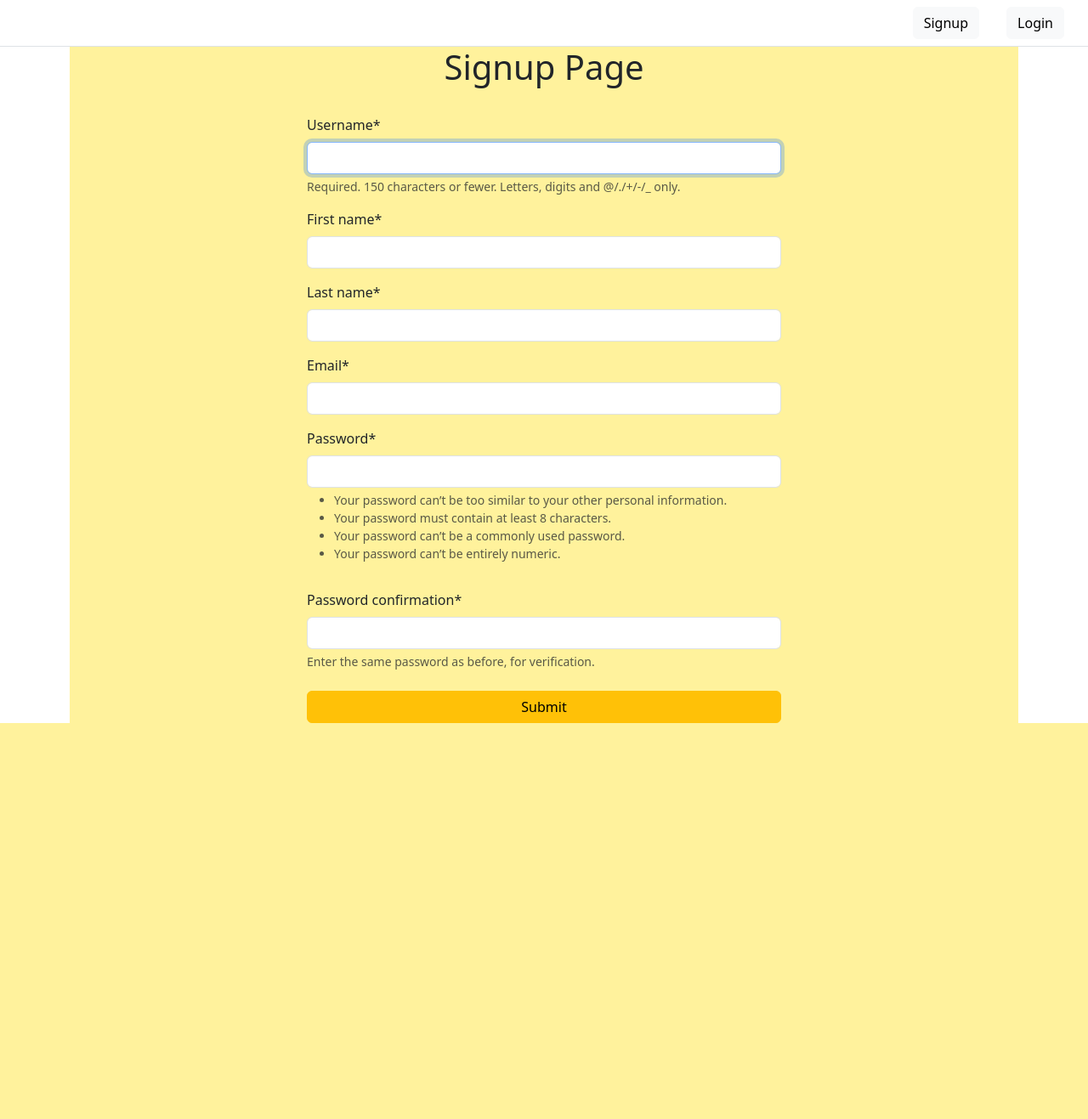
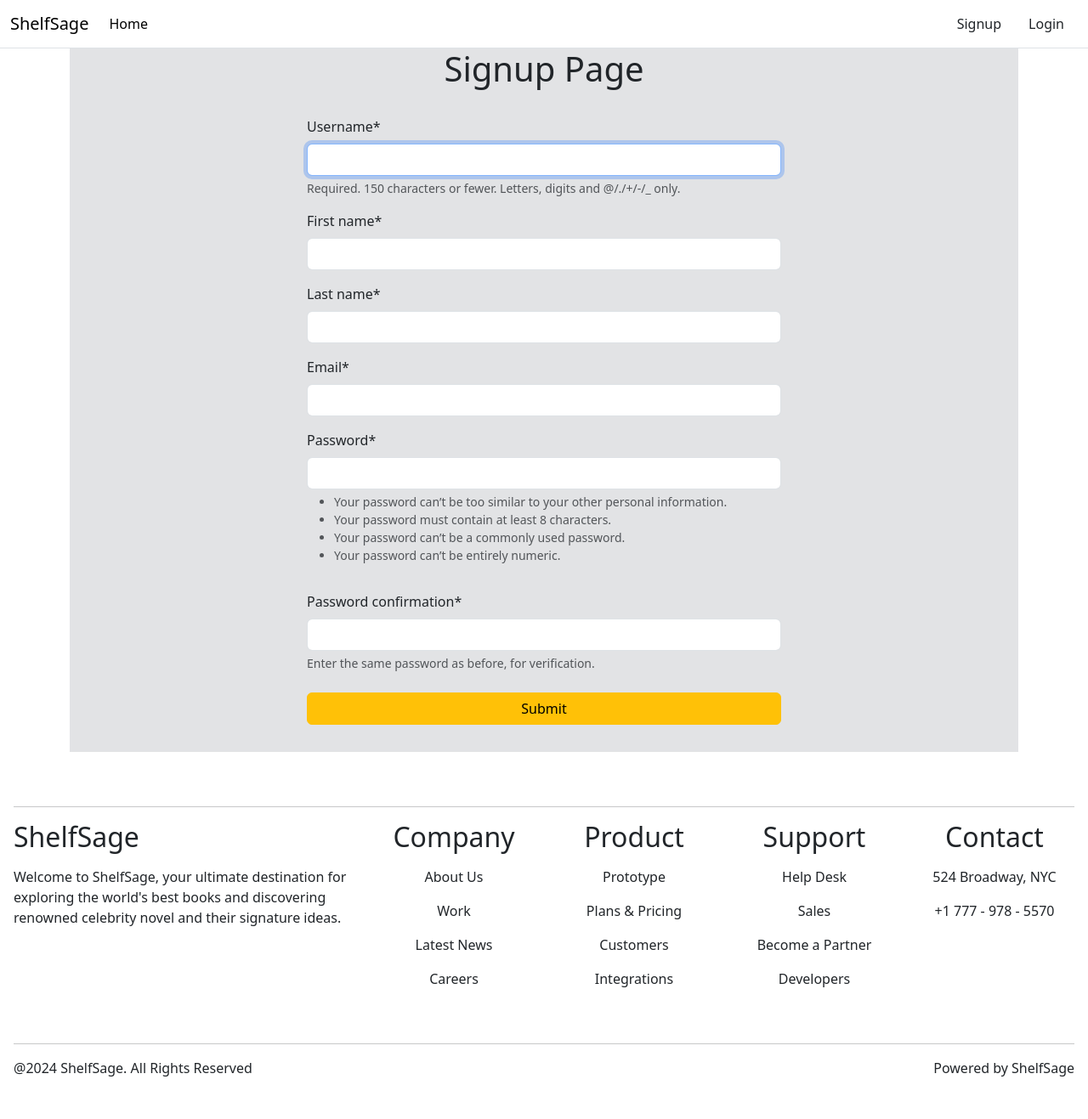
Before and after one commit to marjanhasan/ShelfSage, a Django app: page /users/signup/ in a window 1280 px wide. Shown: the whole page at 85% size. Before the commit the page ends 851 px from the top, so only its background shows below. Run offline with Django 4.2, Linux system fonts and the light colour scheme; some libraries are stand-ins or nearby versions.

Commit message:
some horrible feature added

```diff
--- a/ShelfSage/urls.py
+++ b/ShelfSage/urls.py
@@ -16,8 +16,10 @@ Including another URLconf
 """
 from django.contrib import admin
 from django.urls import path,include
+from . import views
 
 urlpatterns = [
     path('admin/', admin.site.urls),
+    path("", views.home,name="home"),
     path("users/",include('users.urls')),
 ]
--- /dev/null
+++ b/ShelfSage/views.py
@@ -0,0 +1,5 @@
+from django.shortcuts import render
+
+
+def home(request):
+    return render(request, "home.html")
--- a/templates/base.html
+++ b/templates/base.html
@@ -9,24 +9,24 @@
   <body>
     <nav class="navbar navbar-expand-lg border-bottom border-body">
       <div class="container-fluid">
-        {% comment %} <a class="navbar-brand" href="{% url '' %}">LMS</a> {% endcomment %}
+        <a class="navbar-brand" href="{% url 'home' %}">ShelfSage</a>
         <button class="navbar-toggler" type="button" data-bs-toggle="collapse" data-bs-target="#navbarSupportedContent" aria-controls="navbarSupportedContent" aria-expanded="false" aria-label="Toggle navigation"><span class="navbar-toggler-icon"></span></button>
         <div class="collapse navbar-collapse" id="navbarSupportedContent">
           <ul class="navbar-nav me-auto mb-2 mb-lg-0">
             <li class="nav-item">
-              {% comment %} <a class="nav-link active" aria-current="page" href="{% url 'home' %}">Home</a> {% endcomment %}
+              <a class="nav-link active" aria-current="page" href="{% url 'home' %}">Home</a>
             </li>
           </ul>
           {% if request.user.is_authenticated %}
             <form class="d-flex">
               <h3>Welcome, {{ request.user.first_name }}</h3>
-              {% comment %} <a class="btn btn-light mx-3" href="{% url 'profile' %}">Profile</a> {% endcomment %}
-              <a class="btn btn-light mx-3" href="{% url 'logout' %}">Logout</a>
+              {% comment %} <a class="nav-link mx-3" href="{% url 'profile' %}">Profile</a> {% endcomment %}
+              <a class="nav-link mx-3" href="{% url 'logout' %}">Logout</a>
             </form>
           {% else %}
             <form class="d-flex">
-              <a class="btn btn-light mx-3" href="{% url 'signup' %}">Signup</a>
-              <a class="btn btn-light mx-3" href="{% url 'login' %}">Login</a>
+              <a class="nav-link mx-3" href="{% url 'signup' %}">Signup</a>
+              <a class="nav-link mx-3" href="{% url 'login' %}">Login</a>
             </form>
           {% endif %}
         </div>
@@ -40,6 +40,58 @@
 
     {% endblock %}
     </div>
+    <div class="py-5 px-3">
+      <hr class="mb-24">
+      <div class="">
+        <div class="row">
+          <div class="col-md-4">
+            <a class="navbar-brand" href="{% url 'home' %}"><h2>ShelfSage</h2></a>
+            <p class="mt-3">
+              Welcome to ShelfSage, your ultimate destination for exploring the world's best books and discovering renowned celebrity novel and their signature ideas.
+            </p>
+          </div>
+          <div class="col-md-2">
+            <div class="text-center">
+              <h2 class="font-bold mb-3">Company</h2>
+              <p class="">About Us</p>
+              <p class="">Work</p>
+              <p class="">Latest News</p>
+              <p class="">Careers</p>
+            </div>
+          </div>
+          <div class="col-md-2">
+            <div class="text-center">
+              <h2 class="font-bold mb-3">Product</h2>
+              <p class="">Prototype</p>
+              <p class="">Plans & Pricing</p>
+              <p class="">Customers</p>
+              <p class="">Integrations</p>
+            </div>
+          </div>
+          <div class="col-md-2">
+            <div class="text-center">
+              <h2 class="font-bold mb-3">Support</h2>
+              <p class="">Help Desk</p>
+              <p class="">Sales</p>
+              <p class="">Become a Partner</p>
+              <p class="">Developers</p>
+            </div>
+          </div>
+          <div class="col-md-2">
+            <div class="text-center">
+              <h2 class="font-bold mb-3">Contact</h2>
+              <p class="">524 Broadway, NYC</p>
+              <p class="">+1 777 - 978 - 5570</p>
+            </div>
+          </div>
+        </div>
+        <hr class="mt-5">
+        <div class="d-flex justify-content-between">
+          <span>@2024 ShelfSage. All Rights Reserved</span>
+          <span>Powered by ShelfSage</span>
+        </div>
+      </div>
+    </div>
     <script src="https://cdn.jsdelivr.net/npm/bootstrap@5.3.2/dist/js/bootstrap.bundle.min.js" integrity="sha384-C6RzsynM9kWDrMNeT87bh95OGNyZPhcTNXj1NW7RuBCsyN/o0jlpcV8Qyq46cDfL" crossorigin="anonymous"></script>
   </body>
 </html>
--- a/users/templates/form.html
+++ b/users/templates/form.html
@@ -1,12 +1,12 @@
 {% extends 'base.html' %}
 {% block content %}
   {% load crispy_forms_tags %}
-  <div  style="background-color:#fff29c;{% if type == "Signup" %}height:100%; {% else %}height:100vh;{% endif %}">
+  <div  class="bg-secondary-subtle pb-4">
     <h1 class="text-center">{{ type }} Page</h1>
   <form method="post" class="pt-4 w-50 mx-auto d-grid">
     {% csrf_token %}
     {{ form|crispy }}
-    <button type="submit" class="btn btn-warning mt-2">Submit</button>
+    <button type="submit" class="btn btn-warning my-2">Submit</button>
   </form>
   </div>
 {% endblock %}
```
Also changed, not shown: catalog/templates/details.html (added, +57 -0 lines), templates/home.html (added, +56 -0 lines), static/car1.jpg (added), static/car2.png (added), static/car3.png (added), static/control_your_mind.jpg (added), static/harry_potter.jpg (added).
